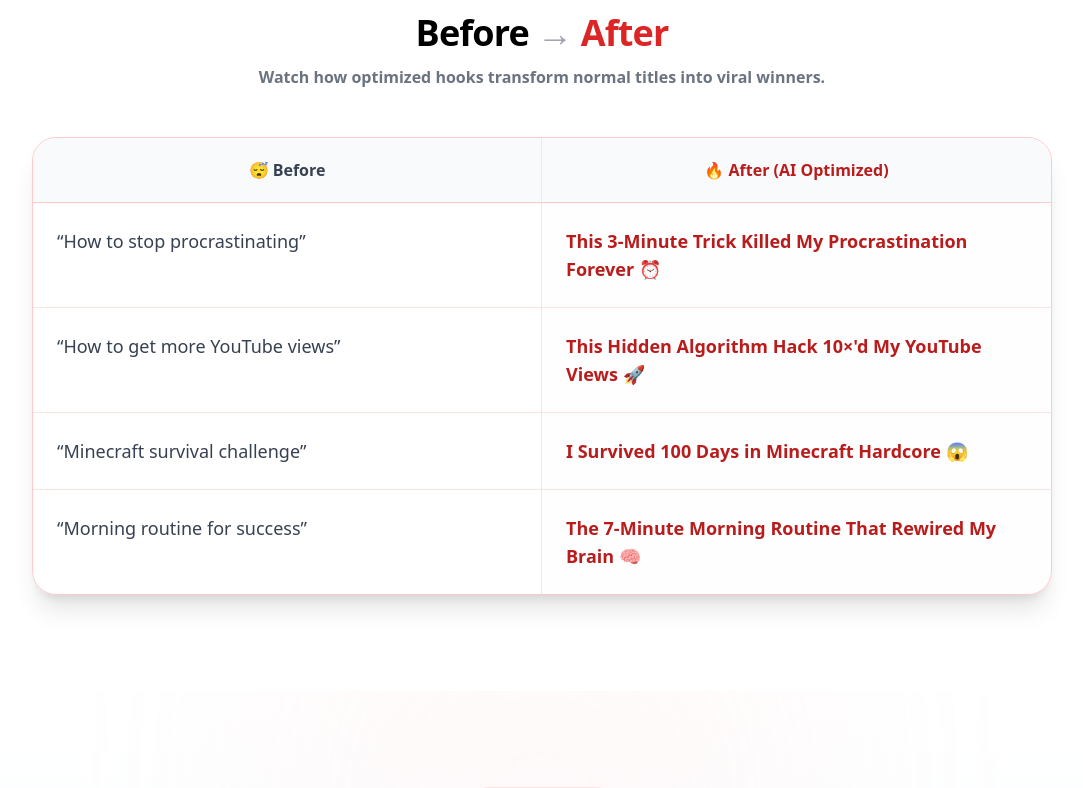
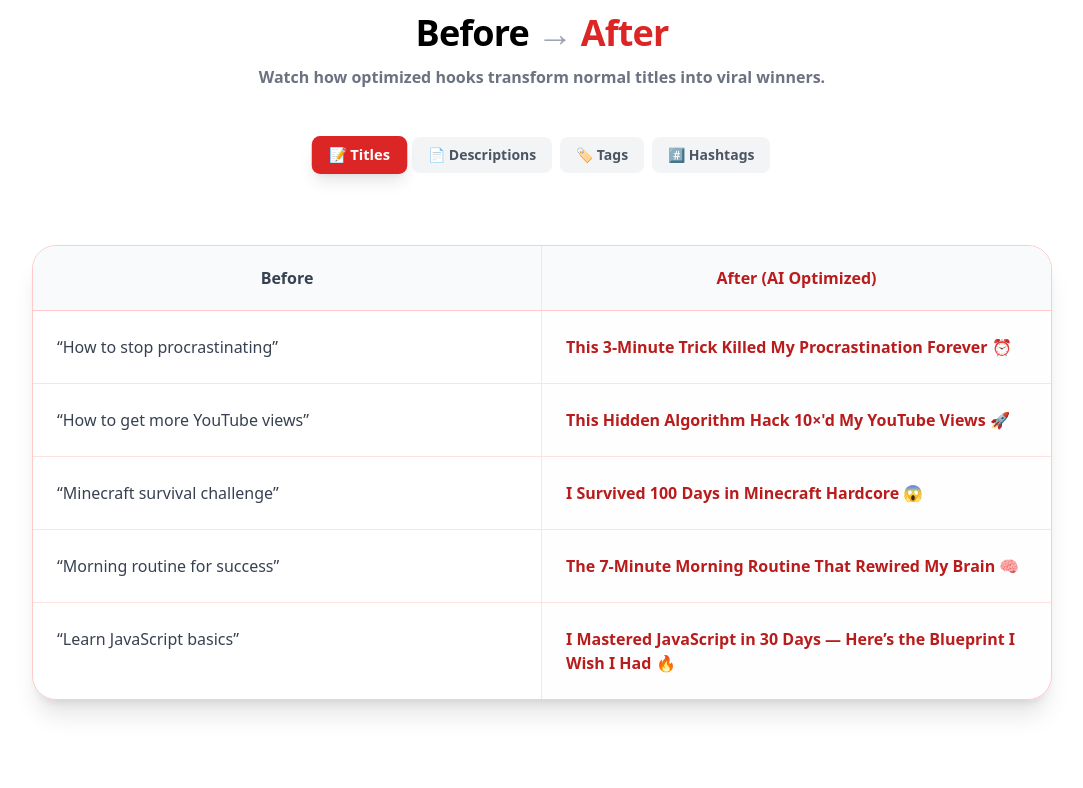
Before and after one commit to AI-pro017/ReachAI, a Next.js app in the folder frontend/: page / in a window 1280 px wide. Shown: the part 980-1768 px from the top of the page, without its empty margins (98-1181 px from the left). Built offline with nearby package versions, Linux system fonts and the light colour scheme.

Commit message:
updated the frontend of before and after section and also fontes in how it works cards

```diff
--- a/frontend/components/HowWorks.tsx
+++ b/frontend/components/HowWorks.tsx
@@ -67,7 +67,7 @@ export default function HowWorks() {
                 : "md:w-[calc(50%-4rem)] md:pl-10 order-2"
             }`}
           >
-            <h3 className="font-bold text-base sm:text-lg md:text-xl lg:text-xl mb-1 text-red-600/80">
+            <h3 className="font-bold text-base sm:text-md md:text-lg mb-1 text-red-700">
               {index + 1}. {item.title}
             </h3>
             <p className="text-gray-700">{item.desc}</p>
--- a/frontend/components/before-after.tsx
+++ b/frontend/components/before-after.tsx
@@ -1,4 +1,141 @@
+"use client"
+
+import { useState } from "react";
+
+
+
 export default function BeforeAfter() {
+
+  type ExampleKeys = keyof typeof examples;
+
+
+
+const [tab, setTab] = useState<ExampleKeys>("titles");
+
+
+// here array of each things and inside that array of objects.. like for titles, description, tags, hashtags...
+const examples = {
+
+  titles: [
+    { before: "How to stop procrastinating", after: "This 3-Minute Trick Killed My Procrastination Forever ⏰" },
+    { before: "How to get more YouTube views", after: "This Hidden Algorithm Hack 10×'d My YouTube Views 🚀" },
+    { before: "Minecraft survival challenge", after: "I Survived 100 Days in Minecraft Hardcore 😱" },
+    { before: "Morning routine for success", after: "The 7-Minute Morning Routine That Rewired My Brain 🧠" },
+
+    // ⭐ NEW Programming Title
+    { before: "Learn JavaScript basics", after: "I Mastered JavaScript in 30 Days — Here’s the Blueprint I Wish I Had 🔥" },
+  ],
+
+
+
+  descriptions: [
+    {
+      before: "In this video I will show you how to edit videos faster using shortcuts and tips.",
+      after: "🎬 Want to edit 3X faster? I reveal the exact shortcuts Pro editors use (that YouTube won't tell you about). By the end of this video, you'll cut your editing time from 5 hours to 90 minutes. #videoediting #premiere"
+    },
+    {
+      before: "This is a cooking video where I make pasta. I'll show the recipe step by step.",
+      after: "🍝 This 15-minute pasta hack went VIRAL for a reason! My Italian grandmother's secret recipe that restaurants charge $30 for. You only need 5 ingredients (you already have them). Drop a 🔥 if you're making this tonight! #pastarecipe #cooking"
+    },
+    {
+      before: "Tutorial on how to grow your Instagram followers organically.",
+      after: "📈 I grew from 0 to 50K followers in 90 days WITHOUT paid ads (here's the exact blueprint). This strategy works in 2024 even if you're starting from scratch. Best part? It takes 10 mins/day. Click the timestamps below 👇 #instagramgrowth #socialmedia"
+    },
+    {
+      before: "This video shows 7 habits that can improve your morning routine.",
+      after: "🌅 Transform your mornings in ONE week. These 7 science-backed habits rewired my focus, boosted my energy, and helped me stay consistent. Try #4 for instant results! #morningroutine #selfimprovement"
+    },
+
+    // ⭐ NEW Programming Description
+    {
+      before: "In this tutorial I explain JavaScript basics for beginners.",
+      after: "💻 Want to learn JavaScript but overwhelmed by tutorials? I break down JS in the simplest way possible — variables, functions, arrays, DOM, everything. By the end, you'll write your own mini projects confidently. #javascript #codingforbeginners"
+    },
+  ],
+
+
+
+
+  tags: [
+    {
+      before: "gaming, minecraft, survival, challenge",
+      after: "minecraft hardcore, 100 days challenge, minecraft survival tips, gaming challenge 2024, minecraft secrets, hardcore survival guide, minecraft gameplay, survival games, trending minecraft, viral gaming content"
+    },
+    {
+      before: "fitness, workout, exercise, health",
+      after: "home workout no equipment, 15 min fat burn, quick fitness routine, workout for beginners, fat loss workout, body transformation, fitness 2024, effective exercise, weight loss at home, trending fitness"
+    },
+    {
+      before: "cooking, recipe, food, kitchen",
+      after: "easy 5 ingredient recipes, quick dinner ideas, cooking hacks 2024, viral food recipe, budget friendly meals, cooking for beginners, family dinner recipes, trending cooking videos, kitchen tips and tricks, meal prep ideas"
+    },
+    {
+      before: "motivation, routine, morning",
+      after: "morning routine tips, productivity hacks 2024, self improvement routine, daily habits for success, motivational habits, morning life hacks, how to be consistent, improve productivity, focus habits, life changing habits"
+    },
+
+    // ⭐ NEW Programming Tags
+    {
+      before: "javascript, coding, programming, beginner",
+      after: "javascript tutorial for beginners, learn coding step by step, coding for beginners 2024, js fundamentals, front end development, coding roadmap, project based learning, programming tips, web development basics, easy javascript tutorial"
+    },
+  ],
+
+
+
+
+  hashtags: [
+    {
+      niche: "Fitness",
+      title: "The 7-Minute Morning Routine That Rewired My Brain 🧠",
+      hashtags: "#morningroutine #fitness #productivityhacks #healthylifestyle #workoutmotivation #fitnessjourney #morningworkout #selfimprovement #mindset #fitnesstips"
+    },
+    {
+      niche: "Gaming",
+      title: "I Survived 100 Days in Minecraft Hardcore 😱",
+      hashtags: "#minecraft #gaming #minecrafthardcore #100dayschallenge #minecraftsurvival #gamer #minecrafttips #gamingcommunity #minecraftgameplay #videogames"
+    },
+    {
+      niche: "Cooking",
+      title: "This 15-Minute Pasta Recipe Went VIRAL 🍝",
+      hashtags: "#cooking #recipe #foodie #pastarecipe #quickmeals #easyrecipes #viralrecipe #foodlover #cookinghacks #delicious"
+    },
+    {
+      niche: "Business",
+      title: "This Hidden Algorithm Hack 10×'d My YouTube Views 🚀",
+      hashtags: "#youtube #youtubegrowth #contentcreator #youtubestrategy #socialmediamarketing #youtuberlife #youtubetips #videocontent #digitalmarketing #contentmarketing"
+    },
+
+    // ⭐ NEW Programming Hashtags
+    {
+      niche: "Programming",
+      title: "I Mastered JavaScript in 30 Days — Here’s the Blueprint I Wish I Had 🔥",
+      hashtags: "#javascript #coding #webdevelopment #programmingtips #learncoding #frontenddeveloper #codeforbeginners #100daysofcode #softwaredevelopment #jsbeginner"
+    },
+  ],
+
+};
+
+
+
+type TabItem = {
+  id: ExampleKeys;
+  label: string;
+};
+
+
+  const tabs : TabItem[] = [
+    { id: 'titles', label: '📝 Titles' },
+    { id: 'descriptions', label: '📄 Descriptions'},
+    { id: 'tags', label: '🏷️ Tags' },
+    { id: 'hashtags', label: '#️⃣ Hashtags' },
+  ];
+
+
+
+
+
+
   return (
   <section className="py-20 md:py-24 bg-white">
     <div className="max-w-[1180px] mx-auto px-6 lg:px-20 flex flex-col items-center gap-12">
@@ -11,10 +148,6 @@ export default function BeforeAfter() {
               Real Results
       </div>
 
-
-
-
-
       <h2 className="text-2xl sm:text-3xl md:text-4xl font-bold tracking-tight">
         Before <span className="text-gray-400">→</span> <span className="text-red-600">After</span>
       </h2>
@@ -23,51 +156,155 @@ export default function BeforeAfter() {
       </p>
     </div>
 
-    {/* Table */}
+
+    {/* --- tab navigation on screen landing page --- */}
+      <div className="w-full max-w-[1050px]">
+        <div className=" flex flex-wrap justify-center gap-2 mb-6">
+          { tabs.map((EachTab)=>(
+            <button key={EachTab.id} onClick={()=> setTab(EachTab.id)}
+                  className={`
+                  px-4 py-2 rounded-lg font-semibold text-sm transition-all duration-200
+                  ${tab === EachTab.id
+                    ? 'bg-red-600 text-white shadow-lg scale-105'
+                    : 'bg-gray-100 text-gray-600 hover:bg-gray-200'
+                  }
+                `}>
+                  {EachTab.label}
+                </button>
+          ) )}
+        </div>
+      </div>
+
+
+
+
+
+{/* ---------------------------------------------------------------------------------------------- */}
+
+
+    {/* Table for all tabs and iske ander contents will changes like titles, description, tags and hashtags ... */}
     <div className="w-full max-w-[1050px] rounded-3xl border border-red-200 shadow-xl overflow-hidden">
 
-      {/* Header — desktop */}
+
+
+
+
+
+
+
+      {/* -------> Header — desktop not hashtags */}
+        {tab !== 'hashtags'  &&  (
         <div className="hidden md:grid grid-cols-2 bg-gray-50 border-b border-red-200 text-center">
-        <div className="py-5 font-semibold text-gray-700 border-r border-red-100">😴 Before</div>
-        <div className="py-5 font-semibold text-red-700">🔥 After (AI Optimized)</div>
+          <div className="py-5 font-semibold text-gray-700 border-r border-red-100">Before</div>
+          <div className="py-5 font-semibold text-red-700">After (AI Optimized)</div>
+        </div>)}
+
+
+
+
+
+      {/* -------> Header — desktop & not hashtags */}
+          {tab === 'hashtags' ? (
+            <div>
+              {examples.hashtags.map( (item, idx)=>(
+                <div
+                key={idx}
+                className="p-6 border-b last:border-b-0 border-red-100 hover:bg-red-50/30 transition"
+                  >
+                  <div className=" flex flex-col gap-3">
+
+                    {/* ------ for niche------- */}
+                      <div className="flex items-center gap-2">
+                          <span className="px-3 py-1 bg-red-50 text-red-700 rounded-full text-xs font-semibold">
+                              Niche : {item.niche}
+                          </span>
                       </div>
 
-      {[
-        { before: "How to stop procrastinating", after: "This 3-Minute Trick Killed My Procrastination Forever ⏰" },
-        { before: "How to get more YouTube views", after: "This Hidden Algorithm Hack 10×'d My YouTube Views 🚀" },
-        { before: "Minecraft survival challenge", after: "I Survived 100 Days in Minecraft Hardcore 😱" },
-        { before: "Morning routine for success", after: "The 7-Minute Morning Routine That Rewired My Brain 🧠" },
-      ].map((item, i) => (
+                    {/* ------ for video title------- */}
+                      <div className="flex flex-col gap-2">
+                        <span className=" text-xs font-semibold text-gray-500  uppercase tracking-wide " >
+                            Video title
+                        </span>
+                        <p className="text-gray-600 font-semibold text-xs sm:text-base ">
+                          {item.title}
+                        </p>
+                      </div>
+
+                    {/* ------ for AI hashtags according to this vid ------ */}
+                      <div className=" flex flex-col gap-2">
+                        <span className="text-xs font-semibold text-red-500 uppercase tracking-wide ">
+                          AI Generated Hashtags</span>
+                        <p className="text-red-700 font-medium text-sm sm:text-base leading-relaxed">
+                          {item.hashtags}
+                        </p>
+                      </div>
+
+                  </div>
+
+
+                </div>
+              ))}
+            </div>
+
+
+
+
+
+
+          ):(
+
+
+
+          // here all left tabs --> titles, descriptions, tags.
+
+          examples[tab].map( (item, idx)=>(
             <div
-          key={i}
-          className="
-            grid grid-cols-1 md:grid-cols-2
-            border-b last:border-b-0 border-red-100
-            transition hover:bg-red-50/60
-          "
+            key={idx}
+            className=" grid grid-cols-1 md:grid-cols-2 border-b last:border-b-0 border-red-100 transition hover:bg-red-50/60"
             >
-          {/* Before */}
+              {/* ------before------- */}
               <div className="p-5 md:p-6 md:border-r border-red-100 flex flex-col gap-2">
-            {/* Visible labels on sm/md now */}
-            <span className="md:hidden inline-block bg-gray-100 text-gray-700 text-xs font-semibold py-1 px-2 rounded-md w-fit">
-             😴 BEFORE
+              {/* md:hidden --> only on sm,md view*/}
+                <span className="md:hidden inline-block bg-gray-100 text-gray-700 text-xs md:text-base font-semibold py-1 px-2 rounded-md w-fit">
+                BEFORE
                 </span>
-            <p className="text-gray-700 text-sm sm:text-base md:text-lg font-medium leading-snug">
+                <p className="text-gray-700 text-sm sm:text-base md:text-md font-medium leading-snug">
                   “{item.before}”
                 </p>
             </div>
 
-          {/* After */}
+              {/* ------After------- */}
               <div className="p-5 md:p-6 flex flex-col gap-2 bg-red-50/10">
-            <span className="md:hidden inline-block bg-red-100 text-red-700 text-xs font-semibold py-1 px-2 rounded-md w-fit">
-              🔥 AFTER (AI Optimized)
+                <span className="md:hidden inline-block bg-red-100 text-red-700 text-xs md:text-base font-medium py-1 px-2 rounded-md w-fit">
+                  AFTER (AI Optimized)
                 </span>
-            <p className="text-red-700 text-sm sm:text-base md:text-lg font-semibold leading-snug">
+                <p className="text-red-700 text-sm sm:text-base md:text-md font-semibold leading-snug">
                   {item.after}
                 </p>
             </div>
             </div>
-      ))}
+          ))
+          ) }
+
+
+
+
+
+
+
+
+
+
+
+
+
+
+
+
+
+
+
+
     </div>
 
   </div>
```
Lines whose indentation alone changed are shown as unchanged.
